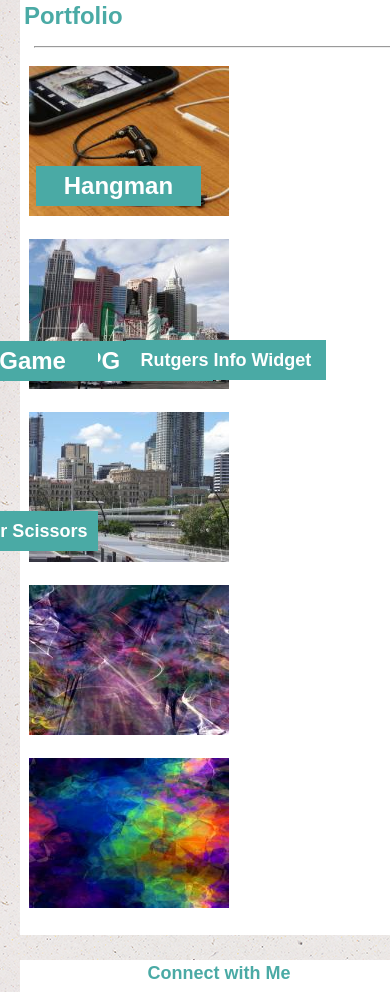
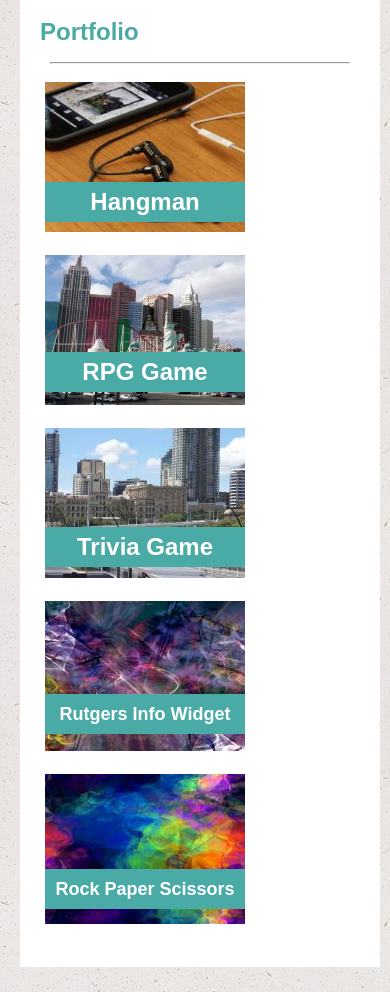
Before and after one commit to kmboyle/Responsive-Portfolio, a plain HTML site: page portfolio.html in a window 390 px wide. Shown: the part 99-1091 px from the top of the page. Drawn offline with Linux system fonts and the light colour scheme.

Commit message:
fixed portfolio media queries

```diff
--- a/css/style.css
+++ b/css/style.css
@@ -76,9 +76,9 @@ div.image5{
 }
 h2.absolute1{
 	position: absolute;
-    width: 42.5%;
-    top: 100px;
-    right: 54.5%;
+	width:200px;
+	top:100px;
+	right: 325px;
 	background-color:#4aaaa5;
 	color: white;
 	text-align: center;
@@ -86,9 +86,9 @@ h2.absolute1{
 }
 h2.absolute2{
 	position: absolute;
-    width: 42.3%;
+    width: 200px;
     top: 100px;
-    right: 6.4%;
+    right: 115px;
 	background-color:#4aaaa5;
 	color: white;
 	text-align: center;
@@ -98,7 +98,7 @@ h2.absolute3{
 	position: absolute;
 	width:200px;
 	top:275px;
-	right: 316px;
+	right: 325px;
 	background-color:#4aaaa5;
 	color: white;
 	text-align: center;
@@ -108,7 +108,7 @@ h2.absolute4{
 	position: absolute;
 	width:200px;
 	top:274px;
-	right: 88px;
+	right: 115px;
 	background-color:#4aaaa5;
 	color: white;
 	text-align: center;
@@ -119,7 +119,7 @@ h2.absolute5{
 	position: absolute;
 	width:200px;
 	top:445px;
-	right: 316px;
+	right: 325px;
 	background-color:#4aaaa5;
 	color: white;
 	text-align: center;
@@ -163,9 +163,9 @@ h3{
 }
 .main-bio, .contact, .portfolio{
 	float: left;
-	width:35%;
+	width:530px;
 	background-color: #ffffff;
-	padding: 10px;
+	padding: 20px;
 	margin: 5px 20px 20px 20px;
 	box-sizing: border box;
 }
@@ -179,7 +179,7 @@ h3{
 	margin: 5px 20px 20px 20px;
 	padding: 10px;
 	text-align: center;
-	width:25%;
+	width:190px;
 	box-sizing: border box;
 	}
 #git:hover, #linked:hover, #stack:hover{
@@ -253,21 +253,56 @@ input[type=submit]:hover{
 		width: 50%;
 	}
 	.portfolio {
-		width: 50%;
+		width: 415px;
+	}
+		h2.absolute1{
+	position: absolute;
+	width:200px;
+	top:100px;
+	right: 210px;
+
+	}
+	h2.absolute2{
+	position: absolute;
+    width: 200px;
+    top: 270px;
+    right: 210px;
+	}
+
+	h2.absolute3{
+	position: absolute;
+	width:200px;
+	top:444.5px;
+	right: 210px;
+	}
+	h2.absolute4 {
+		position: absolute;
+		width:200px;
+		top:612px;
+		right: 210px;
+	}
+	h2.absolute5{
+		position: absolute;
+		width:200px;
+		top:787px;
+		right: 210px;
+
 	}
 
 }
 
 @media screen and (max-width: 768px){
 
-	.main-bio, .contact,
-	.contact-info{
+	.main-bio, .contact{
 
 		width: 100%;
 		padding:1%;
 	}
 	.portfolio {
-		width: 50%;
+		width: 430px;
+	}
+	.contact-info {
+		width: 450px;
 	}
 	header, footer {
 		width:100%;
@@ -275,6 +310,39 @@ input[type=submit]:hover{
 	#image {
 		width: 200px;
 		height: 300px;
+	}
+		h2.absolute1{
+	position: absolute;
+	width:200px;
+	top:100px;
+	right: 225px;
+
+	}
+	h2.absolute2{
+	position: absolute;
+    width: 200px;
+    top: 100px;
+    right: 15px;
+	}
+
+	h2.absolute3{
+	position: absolute;
+	width:200px;
+	top:272.5px;
+	right: 225px;
+	}
+	h2.absolute4 {
+		position: absolute;
+		width:200px;
+		top:273px;
+		right: 15px;
+	}
+	h2.absolute5{
+		position: absolute;
+		width:200px;
+		top:446px;
+		right: 225px;
+
 	}
 
 }
@@ -297,21 +365,48 @@ input[type=submit]:hover{
 	margin:0;
 	text-align: center;
 }
-	.main-bio, .contact, .portfolio,
+	.main-bio, .contact,
 	.contact-info{
-		width: 100%;
+		width: 350px;
 		padding:1%;
 	}
-	h1.absolute1{
+	.portfolio {
+		width: 320px;
+	}
+	h2.absolute1{
 	position: absolute;
-    width: 54.5%;
-    top: 100px;
-    right: 41.5%;
+	width:200px;
+	top:100px;
+	right: 115px;
+
 	}
 	h2.absolute2{
 	position: absolute;
-	 top: 275px;
-    right: 51.4%;
+    width: 200px;
+    top: 270px;
+    right: 115px;
+	}
+
+	h2.absolute3{
+	position: absolute;
+	width:200px;
+	top:444.5px;
+	right: 115px;
+	}
+	h2.absolute4 {
+		position: absolute;
+		width:200px;
+		top:612px;
+		right: 115px;
+	}
+	h2.absolute5{
+		position: absolute;
+		width:200px;
+		top:787px;
+		right: 115px;
+
+	}
+
 }
 li a {
 	padding: 5px;
```
